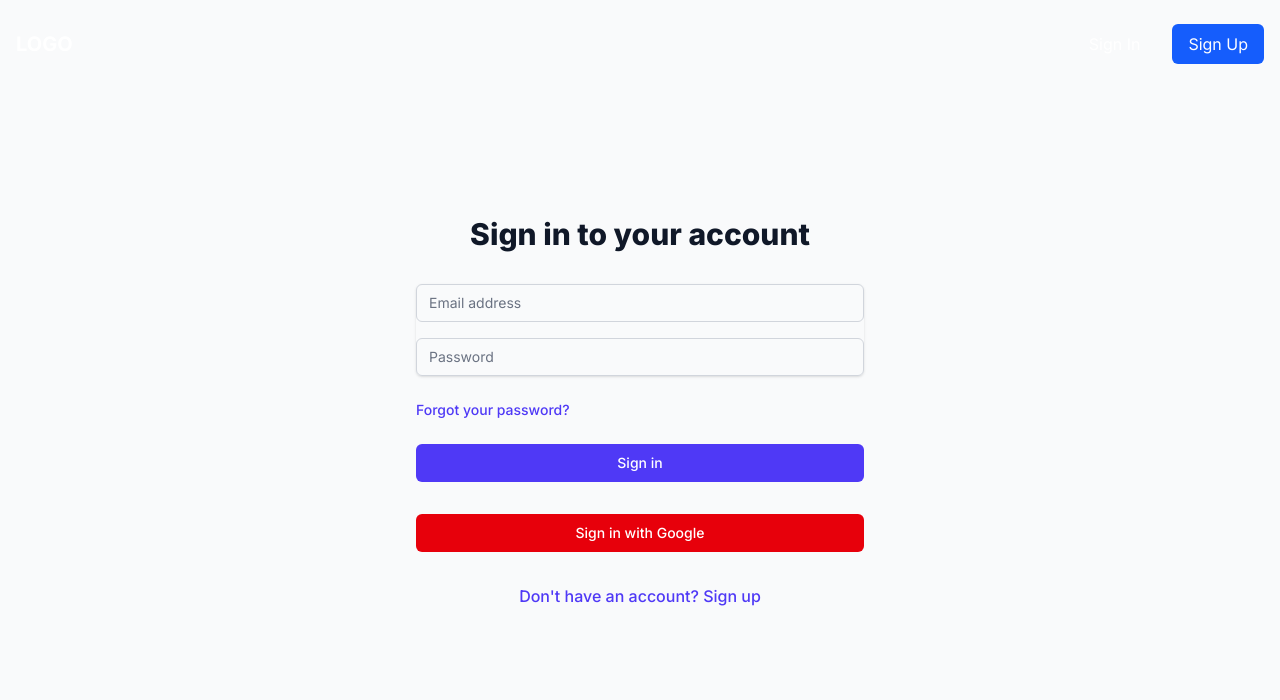
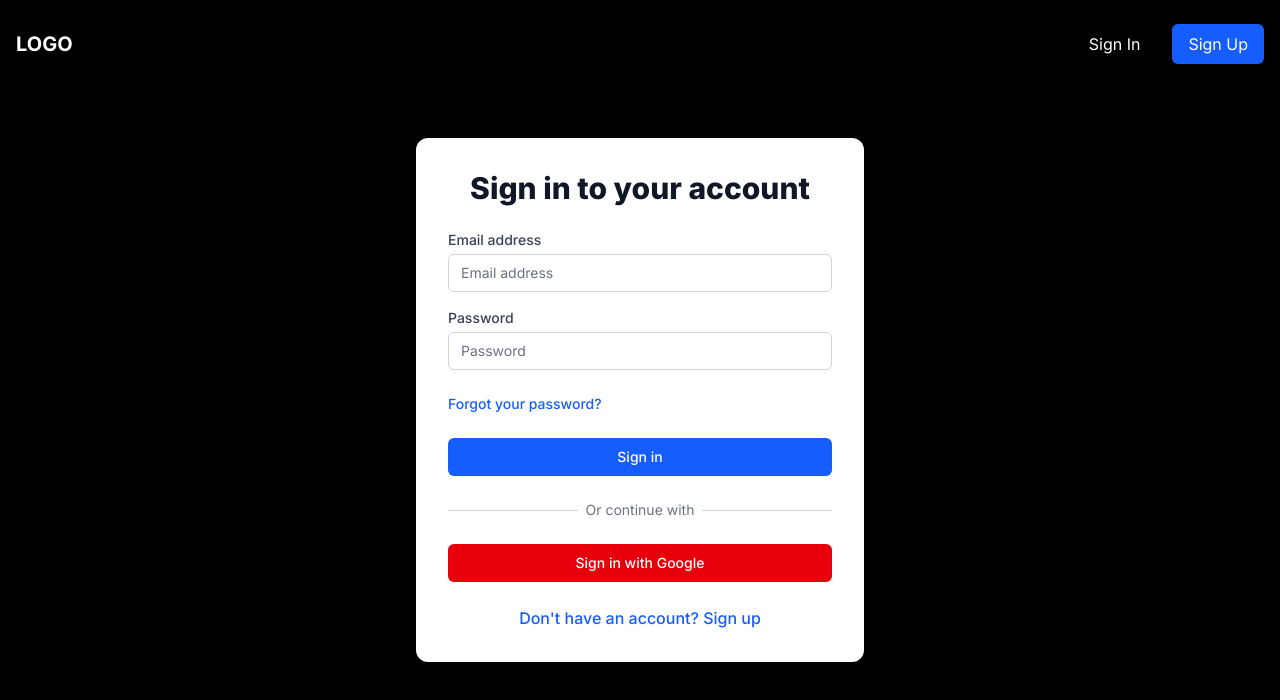
Before and after one commit to grzedomin/my-app, a Next.js app: page /auth/signin in a window 1280 px wide. Shown: the top 700 px of the page. Built offline with nearby package versions, Linux system fonts and the light colour scheme; no server answers.

Commit message:
adjust ui

```diff
--- a/src/app/dashboard/page.tsx
+++ b/src/app/dashboard/page.tsx
@@ -2,80 +2,41 @@
 
 import { useAuth } from "@/context/AuthContext";
 import { useRouter } from "next/navigation";
-import { useEffect, useState } from "react";
-import { useNotification } from "@/context/NotificationContext";
+import { useEffect } from "react";
 import BettingPredictionsTable from "@/components/ui/BettingPredictionsTable";
-import Link from "next/link";
 import AdminOnly from "@/components/AdminOnly";
 
 export default function Dashboard() {
-    const { user, logout } = useAuth();
+    const { user } = useAuth();
     const router = useRouter();
-    const { showNotification } = useNotification();
-    const [isLoggingOut, setIsLoggingOut] = useState(false);
 
     useEffect(() => {
-        // If user is explicitly logged out (via button click), redirect to home
-        if (isLoggingOut && !user) {
-            router.push("/");
-        }
-        // If user is not logged in (and not explicitly logging out), redirect to signin
-        else if (!user && !isLoggingOut) {
+        // If user is not logged in, redirect to signin
+        if (!user) {
             router.push("/auth/signin");
         }
-    }, [user, router, isLoggingOut]);
-
-    const handleLogout = async () => {
-        try {
-            setIsLoggingOut(true);
-            await logout();
-            showNotification("Successfully logged out!", "success");
-            // The redirection will happen in the useEffect above when auth state changes
-        } catch (error) {
-            console.error("Failed to logout", error);
-            showNotification("Failed to logout. Please try again.", "error");
-            setIsLoggingOut(false);
-        }
-    };
+    }, [user, router]);
 
     // If user is not logged in, show nothing while redirecting
     if (!user) return null;
 
     return (
         <div className="min-h-screen bg-gray-50">
-            <nav className="bg-white shadow">
-                <div className="max-w-7xl mx-auto px-4 sm:px-6 lg:px-8">
-                    <div className="flex justify-between h-16">
-                        <div className="flex items-center space-x-4">
-                            <h1 className="text-xl font-bold">Dashboard</h1>
-                            <AdminOnly>
-                                <Link
-                                    href="/admin"
-                                    className="bg-indigo-600 px-4 py-2 text-white rounded-md hover:bg-indigo-700"
+            {/* Hero Header with Background Image */}
+            <div
+                className="relative w-full h-64 md:h-80 bg-cover bg-center"
+                style={{ backgroundImage: "url('/background.avif')" }}
             >
-                                    Admin Panel
-                                </Link>
-                            </AdminOnly>
-                        </div>
-                        <div className="flex items-center">
-                            <div className="mr-4 flex flex-col items-end">
-                                <span>{user.email}</span>
-                            </div>
-                            <button
-                                onClick={handleLogout}
-                                disabled={isLoggingOut}
-                                className="bg-red-600 px-4 py-2 text-white rounded-md hover:bg-red-700 disabled:opacity-50"
-                            >
-                                {isLoggingOut ? "Logging out..." : "Logout"}
-                            </button>
+                <div className="absolute inset-0 flex items-center justify-center">
+                    <h1 className="text-4xl md:text-5xl font-bold text-white">Dashboard</h1>
                 </div>
             </div>
-                </div>
-            </nav>
 
-            <main className="max-w-7xl mx-auto py-6 sm:px-6 lg:px-8">
-                <div className="px-4 py-6 sm:px-0">
-                    <h2 className="text-2xl font-bold mb-6">
+            {/* Main Content */}
+            <main className="max-w-7xl mx-auto py-8 px-4 sm:px-6 lg:px-8 mt-6">
+                <div className="bg-white rounded-lg shadow-xl p-6">
+                    <div className="mb-6">
+                        <h2 className="text-2xl font-bold">
                             Welcome to your Dashboard
                             <AdminOnly>
                                 <span className="ml-2 text-sm bg-indigo-100 text-indigo-800 py-1 px-2 rounded-full">
@@ -83,9 +44,15 @@ export default function Dashboard() {
                                 </span>
                             </AdminOnly>
                         </h2>
+                    </div>
+
+                    {/* User Info */}
+                    <div className="mb-6 text-gray-600">
+                        <p>Signed in as: <span className="font-medium">{user.email}</span></p>
+                    </div>
 
                     {/* Betting Predictions Table */}
-                    <div className="bg-white rounded-lg shadow-md p-6 mb-8">
+                    <div className="mt-6">
                         <BettingPredictionsTable />
                     </div>
                 </div>
--- a/src/components/auth/SignIn.tsx
+++ b/src/components/auth/SignIn.tsx
@@ -113,22 +113,26 @@ export default function SignIn() {
     };
 
     return (
-        <div className="min-h-screen flex items-center justify-center bg-gray-50 py-12 px-4 sm:px-6 lg:px-8">
-            <div className="max-w-md w-full space-y-8">
+        <div
+            className="min-h-screen flex items-center justify-center bg-cover bg-center"
+            style={{ backgroundImage: "url('/background.avif')" }}
+        >
+            <div className="absolute inset-0 bg-black bg-opacity-50"></div>
+            <div className="max-w-md w-full bg-white rounded-xl shadow-2xl p-8 z-10">
                 <div>
-                    <h2 className="mt-6 text-center text-3xl font-extrabold text-gray-900">
+                    <h2 className="text-center text-3xl font-extrabold text-gray-900 mb-6">
                         Sign in to your account
                     </h2>
                 </div>
                 {error && (
-                    <div className="bg-red-100 border border-red-400 text-red-700 px-4 py-3 rounded relative">
+                    <div className="bg-red-100 border border-red-400 text-red-700 px-4 py-3 rounded relative mb-4">
                         <span className="block sm:inline">{error}</span>
                     </div>
                 )}
-                <form className="mt-8 space-y-6" onSubmit={handleSubmit}>
-                    <div className="rounded-md shadow-sm space-y-4">
+                <form className="space-y-6" onSubmit={handleSubmit}>
+                    <div className="space-y-4">
                         <div>
-                            <label htmlFor="email" className="sr-only">
+                            <label htmlFor="email" className="block text-sm font-medium text-gray-700">
                                 Email address
                             </label>
                             <input
@@ -137,8 +141,8 @@ export default function SignIn() {
                                 type="email"
                                 autoComplete="email"
                                 required
-                                className={`appearance-none rounded-md relative block w-full px-3 py-2 border ${emailError ? "border-red-300" : "border-gray-300"
-                                    } placeholder-gray-500 text-gray-900 focus:outline-none focus:ring-indigo-500 focus:border-indigo-500 focus:z-10 sm:text-sm`}
+                                className={`mt-1 appearance-none rounded-md relative block w-full px-3 py-2 border ${emailError ? "border-red-300" : "border-gray-300"
+                                    } placeholder-gray-500 text-gray-900 focus:outline-none focus:ring-blue-500 focus:border-blue-500 sm:text-sm`}
                                 placeholder="Email address"
                                 value={email}
                                 onChange={handleEmailChange}
@@ -152,7 +156,7 @@ export default function SignIn() {
                             )}
                         </div>
                         <div>
-                            <label htmlFor="password" className="sr-only">
+                            <label htmlFor="password" className="block text-sm font-medium text-gray-700">
                                 Password
                             </label>
                             <input
@@ -161,8 +165,8 @@ export default function SignIn() {
                                 type="password"
                                 autoComplete="current-password"
                                 required
-                                className={`appearance-none rounded-md relative block w-full px-3 py-2 border ${passwordError ? "border-red-300" : "border-gray-300"
-                                    } placeholder-gray-500 text-gray-900 focus:outline-none focus:ring-indigo-500 focus:border-indigo-500 focus:z-10 sm:text-sm`}
+                                className={`mt-1 appearance-none rounded-md relative block w-full px-3 py-2 border ${passwordError ? "border-red-300" : "border-gray-300"
+                                    } placeholder-gray-500 text-gray-900 focus:outline-none focus:ring-blue-500 focus:border-blue-500 sm:text-sm`}
                                 placeholder="Password"
                                 value={password}
                                 onChange={handlePasswordChange}
@@ -181,7 +185,7 @@ export default function SignIn() {
                         <div className="text-sm">
                             <Link
                                 href="/auth/reset-password"
-                                className="font-medium text-indigo-600 hover:text-indigo-500"
+                                className="font-medium text-blue-600 hover:text-blue-500"
                             >
                                 Forgot your password?
                             </Link>
@@ -192,27 +196,38 @@ export default function SignIn() {
                         <button
                             type="submit"
                             disabled={loading}
-                            className="group relative w-full flex justify-center py-2 px-4 border border-transparent text-sm font-medium rounded-md text-white bg-indigo-600 hover:bg-indigo-700 focus:outline-none focus:ring-2 focus:ring-offset-2 focus:ring-indigo-500 disabled:opacity-50"
+                            className="w-full flex justify-center py-2 px-4 border border-transparent text-sm font-medium rounded-md text-white bg-blue-600 hover:bg-blue-700 focus:outline-none focus:ring-2 focus:ring-offset-2 focus:ring-blue-500 disabled:opacity-50"
                         >
                             {loading ? "Signing in..." : "Sign in"}
                         </button>
                     </div>
                 </form>
 
-                <div>
+                <div className="mt-6">
+                    <div className="relative">
+                        <div className="absolute inset-0 flex items-center">
+                            <div className="w-full border-t border-gray-300"></div>
+                        </div>
+                        <div className="relative flex justify-center text-sm">
+                            <span className="px-2 bg-white text-gray-500">Or continue with</span>
+                        </div>
+                    </div>
+
+                    <div className="mt-6">
                         <button
                             onClick={handleGoogleSignIn}
                             disabled={loading}
-                        className="group relative w-full flex justify-center py-2 px-4 border border-transparent text-sm font-medium rounded-md text-white bg-red-600 hover:bg-red-700 focus:outline-none focus:ring-2 focus:ring-offset-2 focus:ring-red-500 disabled:opacity-50"
+                            className="w-full flex justify-center py-2 px-4 border border-transparent text-sm font-medium rounded-md text-white bg-red-600 hover:bg-red-700 focus:outline-none focus:ring-2 focus:ring-offset-2 focus:ring-red-500 disabled:opacity-50"
                         >
                             {loading ? "Signing in..." : "Sign in with Google"}
                         </button>
                     </div>
+                </div>
 
-                <div className="text-center">
+                <div className="mt-6 text-center">
                     <Link
                         href="/auth/signup"
-                        className="font-medium text-indigo-600 hover:text-indigo-500"
+                        className="font-medium text-blue-600 hover:text-blue-500"
                     >
                         Don&apos;t have an account? Sign up
                     </Link>
--- a/src/components/auth/SignUp.tsx
+++ b/src/components/auth/SignUp.tsx
@@ -122,27 +122,31 @@ export default function SignUp() {
     };
 
     return (
-        <div className="min-h-screen flex items-center justify-center bg-gray-50 py-12 px-4 sm:px-6 lg:px-8">
-            <div className="max-w-md w-full space-y-8">
+        <div
+            className="min-h-screen flex items-center justify-center bg-cover bg-center"
+            style={{ backgroundImage: "url('/background.avif')" }}
+        >
+            <div className="absolute inset-0 bg-black bg-opacity-50"></div>
+            <div className="max-w-md w-full bg-white rounded-xl shadow-2xl p-8 z-10">
                 <div>
-                    <h2 className="mt-6 text-center text-3xl font-extrabold text-gray-900">
+                    <h2 className="text-center text-3xl font-extrabold text-gray-900 mb-6">
                         Create your account
                     </h2>
                 </div>
                 {error && (
-                    <div className="bg-red-100 border border-red-400 text-red-700 px-4 py-3 rounded relative">
+                    <div className="bg-red-100 border border-red-400 text-red-700 px-4 py-3 rounded relative mb-4">
                         <span className="block sm:inline">{error}</span>
                     </div>
                 )}
                 {success && (
-                    <div className="bg-green-100 border border-green-400 text-green-700 px-4 py-3 rounded relative">
+                    <div className="bg-green-100 border border-green-400 text-green-700 px-4 py-3 rounded relative mb-4">
                         <span className="block sm:inline">{success}</span>
                     </div>
                 )}
-                <form className="mt-8 space-y-6" onSubmit={handleSubmit}>
-                    <div className="rounded-md shadow-sm space-y-4">
+                <form className="space-y-6" onSubmit={handleSubmit}>
+                    <div className="space-y-4">
                         <div>
-                            <label htmlFor="email" className="sr-only">
+                            <label htmlFor="email" className="block text-sm font-medium text-gray-700">
                                 Email address
                             </label>
                             <input
@@ -151,8 +155,8 @@ export default function SignUp() {
                                 type="email"
                                 autoComplete="email"
                                 required
-                                className={`appearance-none rounded-md relative block w-full px-3 py-2 border ${emailError ? "border-red-300" : "border-gray-300"
-                                    } placeholder-gray-500 text-gray-900 focus:outline-none focus:ring-indigo-500 focus:border-indigo-500 focus:z-10 sm:text-sm`}
+                                className={`mt-1 appearance-none rounded-md relative block w-full px-3 py-2 border ${emailError ? "border-red-300" : "border-gray-300"
+                                    } placeholder-gray-500 text-gray-900 focus:outline-none focus:ring-blue-500 focus:border-blue-500 sm:text-sm`}
                                 placeholder="Email address"
                                 value={email}
                                 onChange={handleEmailChange}
@@ -166,7 +170,7 @@ export default function SignUp() {
                             )}
                         </div>
                         <div>
-                            <label htmlFor="password" className="sr-only">
+                            <label htmlFor="password" className="block text-sm font-medium text-gray-700">
                                 Password
                             </label>
                             <input
@@ -175,8 +179,8 @@ export default function SignUp() {
                                 type="password"
                                 autoComplete="new-password"
                                 required
-                                className={`appearance-none rounded-md relative block w-full px-3 py-2 border ${passwordError ? "border-red-300" : "border-gray-300"
-                                    } placeholder-gray-500 text-gray-900 focus:outline-none focus:ring-indigo-500 focus:border-indigo-500 focus:z-10 sm:text-sm`}
+                                className={`mt-1 appearance-none rounded-md relative block w-full px-3 py-2 border ${passwordError ? "border-red-300" : "border-gray-300"
+                                    } placeholder-gray-500 text-gray-900 focus:outline-none focus:ring-blue-500 focus:border-blue-500 sm:text-sm`}
                                 placeholder="Password (min 6 characters, with a number and uppercase letter)"
                                 value={password}
                                 onChange={handlePasswordChange}
@@ -190,7 +194,7 @@ export default function SignUp() {
                             )}
                         </div>
                         <div>
-                            <label htmlFor="confirm-password" className="sr-only">
+                            <label htmlFor="confirm-password" className="block text-sm font-medium text-gray-700">
                                 Confirm Password
                             </label>
                             <input
@@ -199,8 +203,8 @@ export default function SignUp() {
                                 type="password"
                                 autoComplete="new-password"
                                 required
-                                className={`appearance-none rounded-md relative block w-full px-3 py-2 border ${confirmPasswordError ? "border-red-300" : "border-gray-300"
-                                    } placeholder-gray-500 text-gray-900 focus:outline-none focus:ring-indigo-500 focus:border-indigo-500 focus:z-10 sm:text-sm`}
+                                className={`mt-1 appearance-none rounded-md relative block w-full px-3 py-2 border ${confirmPasswordError ? "border-red-300" : "border-gray-300"
+                                    } placeholder-gray-500 text-gray-900 focus:outline-none focus:ring-blue-500 focus:border-blue-500 sm:text-sm`}
                                 placeholder="Confirm password"
                                 value={confirmPassword}
                                 onChange={handleConfirmPasswordChange}
@@ -218,16 +222,16 @@ export default function SignUp() {
                     <div>
                         <button
                             type="submit"
-                            className="group relative w-full flex justify-center py-2 px-4 border border-transparent text-sm font-medium rounded-md text-white bg-indigo-600 hover:bg-indigo-700 focus:outline-none focus:ring-2 focus:ring-offset-2 focus:ring-indigo-500"
+                            className="w-full flex justify-center py-2 px-4 border border-transparent text-sm font-medium rounded-md text-white bg-blue-600 hover:bg-blue-700 focus:outline-none focus:ring-2 focus:ring-offset-2 focus:ring-blue-500"
                         >
                             Sign up
                         </button>
                     </div>
 
-                    <div className="text-center">
+                    <div className="text-center mt-4">
                         <Link
                             href="/auth/signin"
-                            className="font-medium text-indigo-600 hover:text-indigo-500"
+                            className="font-medium text-blue-600 hover:text-blue-500"
                         >
                             Already have an account? Sign in
                         </Link>
--- a/src/components/ui/Navbar.tsx
+++ b/src/components/ui/Navbar.tsx
@@ -1,17 +1,47 @@
+"use client";
+
 import Link from "next/link";
+import { useAuth } from "@/context/AuthContext";
+import { usePathname } from "next/navigation";
+import { useRouter } from "next/navigation";
+import { useNotification } from "@/context/NotificationContext";
+import AdminOnly from "@/components/AdminOnly";
 
 const Navbar = () => {
+    const { user, logout } = useAuth();
+    const pathname = usePathname();
+    const router = useRouter();
+    const { showNotification } = useNotification();
+
+    // Don't show dashboard link on dashboard page
+    const isDashboard = pathname === "/dashboard" || pathname?.startsWith("/dashboard/");
+
+    const handleLogout = async () => {
+        try {
+            await logout();
+            showNotification("Successfully logged out!", "success");
+            router.push("/");
+        } catch (error) {
+            console.error("Failed to logout", error);
+            showNotification("Failed to logout. Please try again.", "error");
+        }
+    };
+
     return (
         <nav className="absolute top-0 left-0 right-0 z-10 py-6">
             <div className="container mx-auto px-4">
                 <div className="flex justify-between items-center">
                     {/* Logo */}
                     <div className="text-white font-bold text-xl">
+                        <Link href="/">
                             LOGO
+                        </Link>
                     </div>
 
                     {/* Auth Buttons */}
-                    <div className="space-x-4">
+                    <div className="flex items-center space-x-4">
+                        {!user ? (
+                            <>
                                 <Link
                                     href="/auth/signin"
                                     className="inline-block px-4 py-2 text-white hover:text-blue-400 transition duration-300"
@@ -28,6 +58,39 @@ const Navbar = () => {
                                 >
                                     Sign Up
                                 </Link>
+                            </>
+                        ) : (
+                            <>
+                                {!isDashboard && (
+                                    <Link
+                                        href="/dashboard"
+                                        className="inline-block px-4 py-2 text-white hover:text-blue-400 transition duration-300"
+                                        aria-label="Go to dashboard"
+                                        tabIndex={0}
+                                    >
+                                        Dashboard
+                                    </Link>
+                                )}
+                                <AdminOnly>
+                                    <Link
+                                        href="/admin"
+                                        className="inline-block bg-indigo-600 px-4 py-2 text-white rounded-md hover:bg-indigo-700 transition duration-300"
+                                        aria-label="Admin Panel"
+                                        tabIndex={0}
+                                    >
+                                        Admin Panel
+                                    </Link>
+                                </AdminOnly>
+                                <button
+                                    onClick={handleLogout}
+                                    className="inline-block bg-red-600 px-4 py-2 text-white rounded-md hover:bg-red-700 transition duration-300"
+                                    aria-label="Logout"
+                                    tabIndex={0}
+                                >
+                                    Logout
+                                </button>
+                            </>
+                        )}
                     </div>
                 </div>
             </div>
```
Lines whose indentation alone changed are shown as unchanged.
